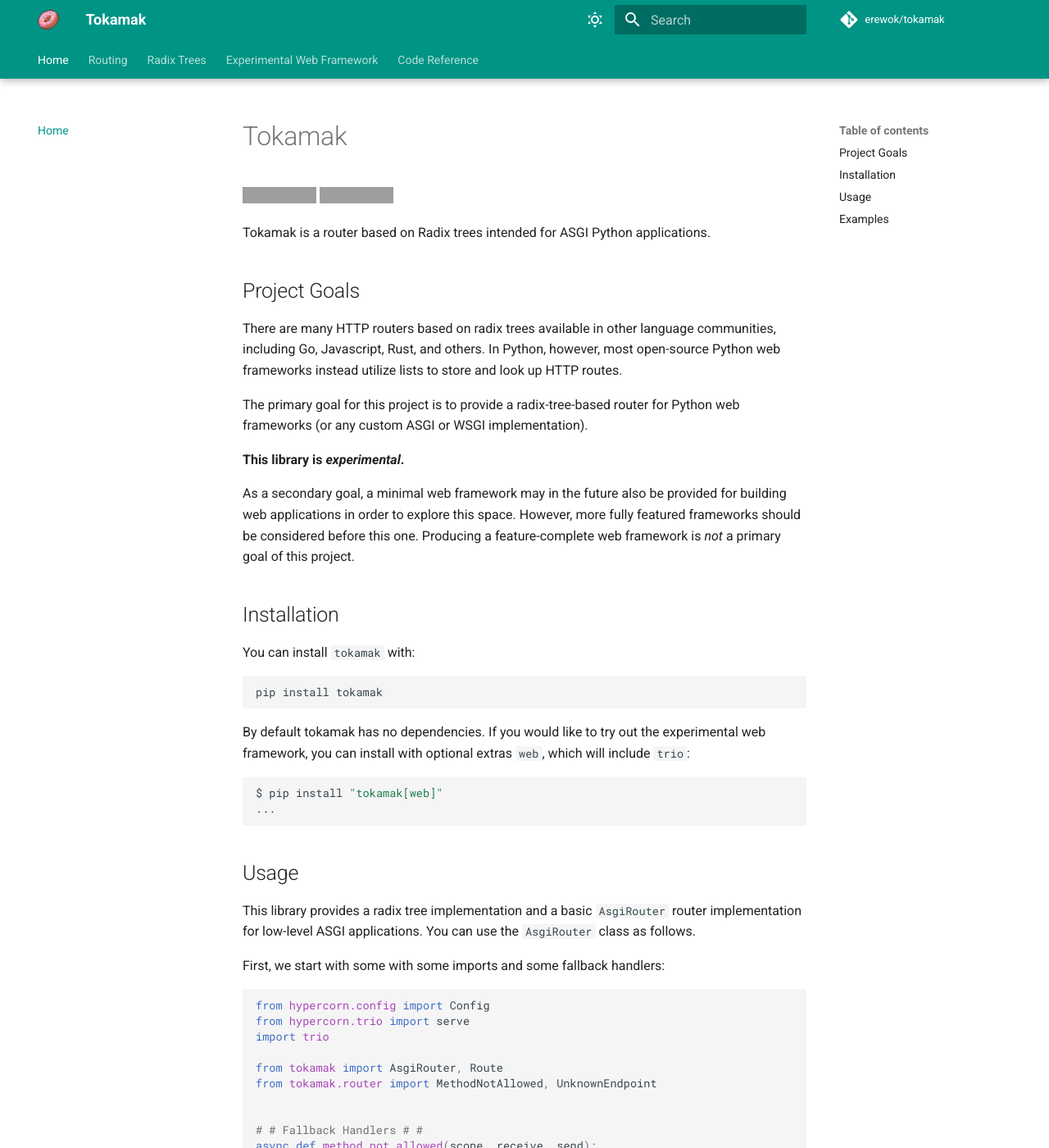
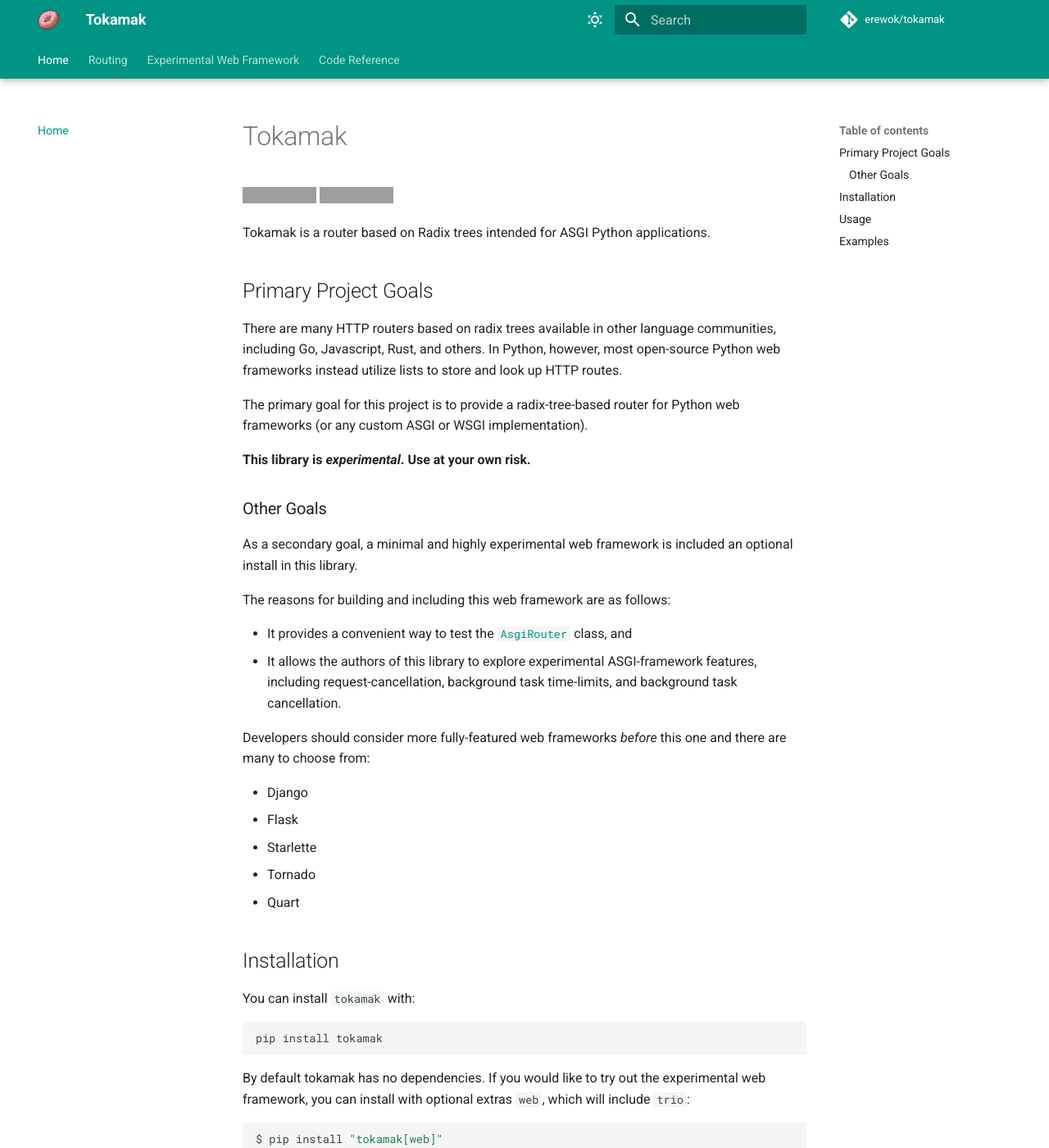
Before and after one commit to erewok/tokamak, an MkDocs documentation site: the page built from docs/index.md, in a window 1280 px wide and 1400 px high. Shown: the whole window at 82% size. Built offline with MkDocs 1.6.1 and Material for MkDocs 9.7.7, drawn with Linux system fonts in a browser that asks for light colours; comment, search, counter and statistics services are not loaded; grey boxes are pictures that could not be loaded.

Commit message:
MOre docs building

```diff
--- a/README.md
+++ b/README.md
@@ -1,19 +1,34 @@
 # Tokamak
 
 [![PyPI version fury.io](https://badge.fury.io/py/tokamak.svg)](https://pypi.python.org/pypi/tokamak/)
-[![PyPI download month](https://img.shields.io/pypi/dm/tokamak.svg)](https://pypi.python.org/pypi/tokamak/)
+[![Documentation Status](https://readthedocs.org/projects/tokamak/badge/?version=latest)](https://tokamak.readthedocs.io/en/latest/?badge=latest)
 
 Tokamak is a router based on Radix trees intended for ASGI Python applications.
 
-## Project Goals
+## Primary Project Goals
 
 There are many HTTP routers based on radix trees available in other language communities, including Go, Javascript, Rust, and others. In Python, however, most open-source Python web frameworks instead utilize lists to store and look up HTTP routes.
 
 The primary goal for this project is to provide a radix-tree-based router for Python web frameworks (or any custom ASGI or WSGI implementation).
 
-**This library is _experimental_.**
+**This library is _experimental_. Use at your own risk.**
 
-As a secondary goal, a minimal web framework may in the future also be provided for building web applications in order to explore this space. However, more fully featured frameworks should be considered before this one. Producing a feature-complete web framework is _not_ a primary goal of this project.
+### Other Goals
+
+As a secondary goal, a minimal and highly experimental web framework is included an optional install in this library.
+
+The reasons for building and including this web framework are as follows:
+
+- It provides a convenient way to test the [`AsgiRouter`](/routing) class, and
+- It allows the authors of this library to explore experimental ASGI-framework features, including request-cancellation, background task time-limits, and background task cancellation.
+
+Developers should consider more fully-featured web frameworks _before_ this one and there are many to choose from:
+
+- Django
+- Flask
+- Starlette
+- Tornado
+- Quart
 
 ## Installation
 
--- a/mkdocs.yml
+++ b/mkdocs.yml
@@ -10,7 +10,6 @@ extra_css:
 nav:
   - Home: 'index.md'
   - Routing: 'routing.md'
-  - Radix Trees: 'radix_trees.md'
   - Experimental Web Framework:
     - Application: 'web.md'
   - Code Reference: reference/
```
Also changed, not shown: docs/routing.md (+91 -0 lines), docs/radix_trees.md (deleted), 6 other files.
